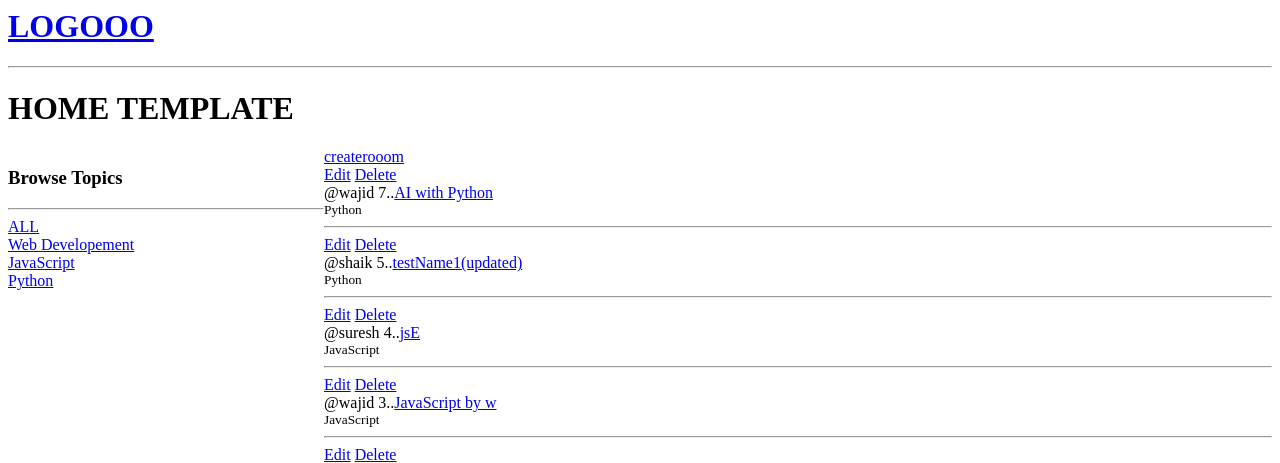
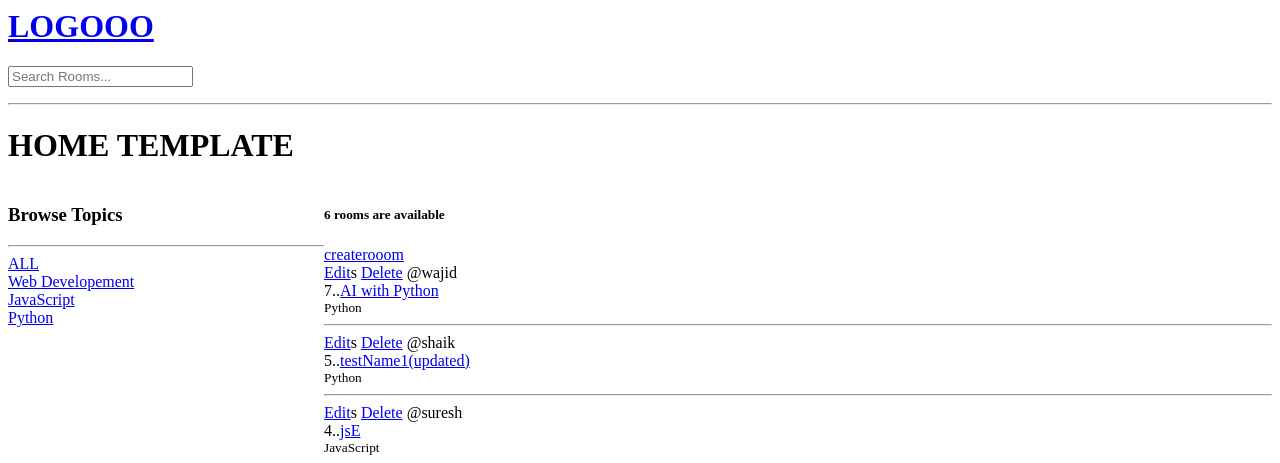
Before and after one commit to way2learn/django_project1, a Django app: page / in a window 1280 px wide. Shown: the top 463 px of the page. Run offline with Django 4.2, Linux system fonts and the light colour scheme; data comes from the database, SQL or seed files in the repository; both versions use the stored data as it was after the commit.

Commit message:
added the search bar and count for rooms

```diff
--- a/firstproject/baseapp/models.py
+++ b/firstproject/baseapp/models.py
@@ -18,7 +18,7 @@ class Room(models.Model):
       created = models.DateTimeField(auto_now_add = True)
 
       class Meta:
-           ordering = ['-created']
+           ordering = ['-created', '-updated']
 
       def __str__(self):
           return self.name
--- a/firstproject/baseapp/templates/baseapp/home.html
+++ b/firstproject/baseapp/templates/baseapp/home.html
@@ -27,12 +27,13 @@
     </div>
 
     <div>
+        <h5>{{room_count}} rooms are available</h5>
         <a href="create-room/">createrooom</a>
         {% for rum in rums %}
         <div>
-            <a href="update-room/{{rum.id}}">Edit</a>
-            <a href="delete-room/{{rum.id}}">Delete</a><br>
-            <span>@{{rum.host.username}}</span>
+            <a href="update-room/{{rum.id}}">Edit</a>s
+            <a href="delete-room/{{rum.id}}">Delete</a>
+            <span>@{{rum.host.username}}</span><br>
             {{rum.id}}..<a href="room/{{rum.id}}">{{rum.name}}</a> <br>
             <small>{{rum.topic.name}}</small>
             <hr>
--- a/firstproject/baseapp/views.py
+++ b/firstproject/baseapp/views.py
@@ -1,4 +1,5 @@
 from django.shortcuts import render, redirect
+from django.db.models import Q
 from django.http import HttpResponse
 from .models import Room, Topic
 from .forms import RoomForm
@@ -15,9 +16,10 @@ rooms = [
 def home(request):
     q = request.GET.get('q') if request.GET.get('q') != None else ''
     #rooms = Room.objects.all()
-    rooms = Room.objects.filter(topic__name__icontains = q)
+    rooms = Room.objects.filter(Q(topic__name__icontains = q) | Q(name__icontains = q) | Q(description__icontains = q))
     topics = Topic.objects.all()
-    return render(request, 'baseapp/home.html', {"rums": rooms, "topics": topics})
+    room_count = rooms.count()
+    return render(request, 'baseapp/home.html', {"rums": rooms, "topics": topics, "room_count": room_count})
 
 def room(request, pk):
     room = Room.objects.get(id=int(pk))
--- a/firstproject/templates/navbar.html
+++ b/firstproject/templates/navbar.html
@@ -1,3 +1,6 @@
 <a href="/">
     <h1>LOGOOO</h1></a>
+<form method="GET" action="{% url 'home' %}">
+    <input type="text" name="q" placeholder="Search Rooms..."/>
+</form>
 <hr />
```
Also changed, not shown: firstproject/db.sqlite3.
